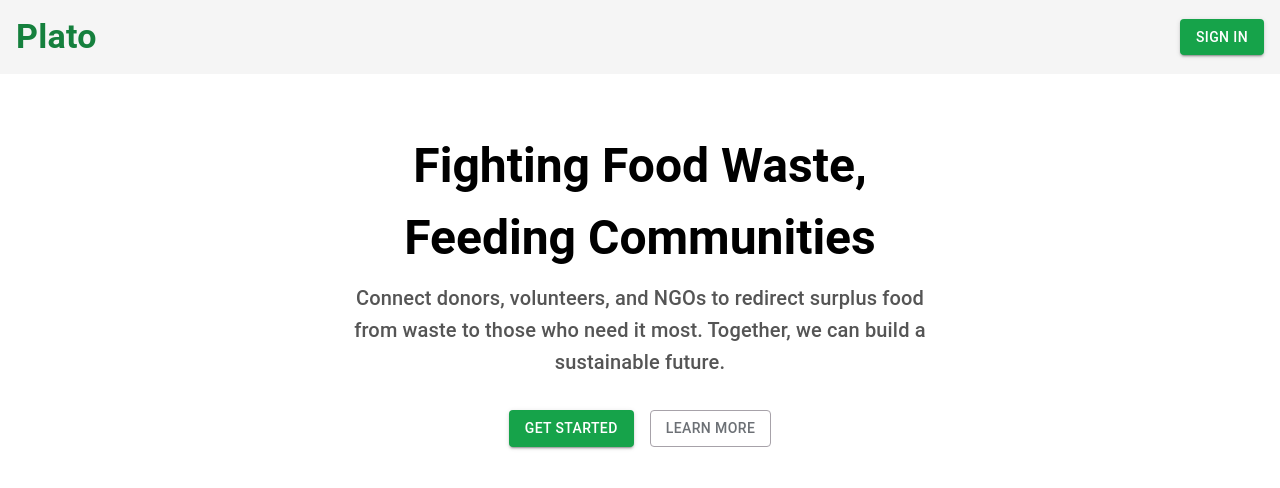
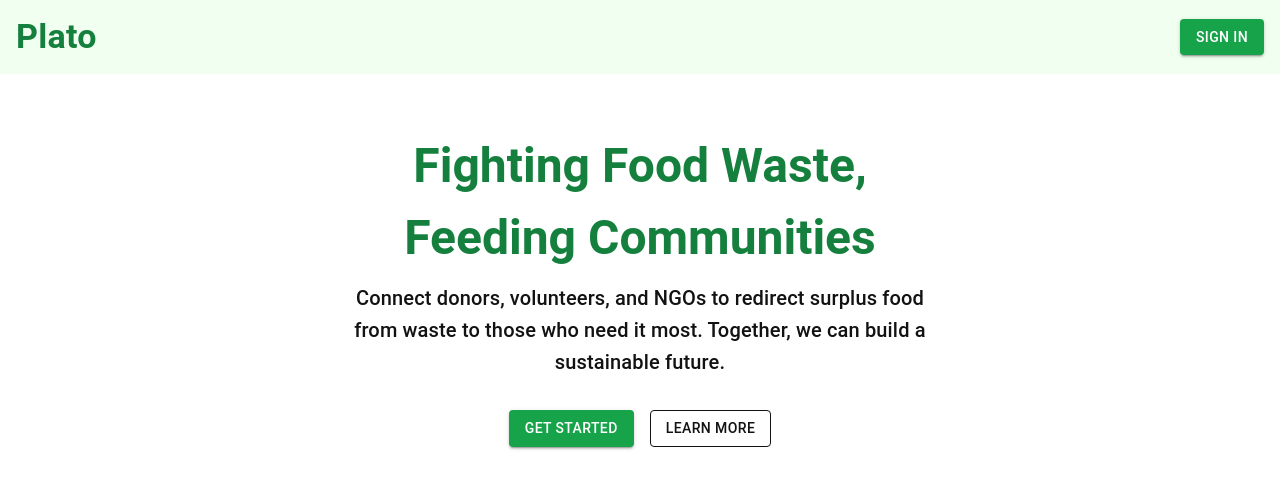
Before and after one commit to RealAakashGupta/PLATO, a React (Create React App) app in the folder frontend/: page / in a window 1280 px wide. Shown: the top 488 px of the page. Built offline with nearby package versions, Linux system fonts and the light colour scheme; some icons are missing.

Commit message:
Added theme toggle

```diff
--- a/frontend/src/components/DarkModeToggle.tsx
+++ b/frontend/src/components/DarkModeToggle.tsx
@@ -1,5 +1,5 @@
 import React from 'react'
-import { IconButton } from "@mui/material";
+import { IconButton, Tooltip } from "@mui/material";
 import DarkModeIcon from "@mui/icons-material/DarkMode";
 import SunnyIcon from "@mui/icons-material/Sunny";
 
@@ -11,9 +11,11 @@ interface DarkModeToggleProps {
 
 const DarkModeToggle: React.FC<DarkModeToggleProps> = ({ mode, onToggle }) => {
   return (
+    <Tooltip title={mode === "light" ? "Switch to Dark Mode" : "Switch to Light Mode"}>
     <IconButton onClick={onToggle} color="inherit">
       {mode === "light" ? <DarkModeIcon /> : <SunnyIcon />}
     </IconButton>
+    </Tooltip>
   );
 };
 
--- a/frontend/src/components/LandingPageNavbar.tsx
+++ b/frontend/src/components/LandingPageNavbar.tsx
@@ -1,36 +1,47 @@
-import React from "react";
+import React, { useState } from "react";
 import { Box, Typography } from "@mui/material";
 import SignInButton from "./SignInButton";
 import DarkModeToggle from "./DarkModeToggle";
+import theme from "../theme";
 
 interface LandingPageNavbarProps {
   onOpenAuth: () => void;
+  darkMode: boolean;
+  onToggle: () => void;
 }
 
 const LandingPageNavbar: React.FC<LandingPageNavbarProps> = ({
   onOpenAuth,
+  darkMode,
+  onToggle
 }) => {
+
+  const currentTheme = darkMode ? theme.dark : theme.light;
+
   return (
-    <Box sx={{ backgroundColor: "#ffff" }}>
+    <Box sx={{
+      backgroundColor: currentTheme.background,
+      color: currentTheme.text
+    }}>
       <Box
         sx={{
           display: "flex",
           justifyContent: "space-between",
           alignItems: "center",
           padding: "1rem",
-          backgroundColor: "#f5f5f5",
+          backgroundColor: currentTheme.navbarBackground,
           flexDirection: "row",
         }}>
         <Typography
           variant="h4"
           component="h2"
-          sx={{ fontWeight: "bold", color: "#15803d" }}>
+          sx={{ fontWeight: "bold", color: currentTheme.primary }}>
           {/* < className="h-8 w-8 text-green-600" /> */}
           Plato
         </Typography>
 
         <Box sx={{ display: "flex", alignItems: "center", gap: 2 }}>
-          <DarkModeToggle mode="light" onToggle={() => {}} />
+          <DarkModeToggle mode={darkMode ? "dark" : "light"} onToggle={onToggle} />
           <SignInButton onOpenAuth={onOpenAuth} signInText="Sign In" />
         </Box>
       </Box>
--- a/frontend/src/pages/LandingPage.tsx
+++ b/frontend/src/pages/LandingPage.tsx
@@ -1,31 +1,33 @@
-import React from 'react'
+import React, { useState } from 'react'
 import LandingPageNavbar from '../components/LandingPageNavbar'
 import { Typography, Box, Button } from '@mui/material';
 import SignInButton from '../components/SignInButton';
+import theme from '../theme';
 
 interface LandingPageProps {
   onOpenAuth: () => void;
 }
 
-const getStarted = (onOpenAuth: () => void) => {
+const getStarted = (onOpenAuth: () => void, darkMode: boolean) => {
+  const currentTheme = darkMode ? theme.dark : theme.light;
   return (
-    <Box sx={{ textAlign: "center", mt: 8 }}>
+    <Box sx={{ textAlign: "center", mt: 8, color: currentTheme.text }}>
       <Box>
         <Typography
           variant="h3"
           component="h1"
-          sx={{ fontWeight: "bold", mb: 2 }}>
+          sx={{ fontWeight: "bold", mb: 2, color: currentTheme.primary }}>
           Fighting Food Waste,
         </Typography>
         <Typography
           variant="h3"
           component="h1"
-          sx={{ fontWeight: "bold", mb: 2 }}>
+          sx={{ fontWeight: "bold", mb: 2, color: currentTheme.primary }}>
           Feeding Communities
         </Typography>
       </Box>
       <Box sx={{ mt: 4, maxWidth: 600, margin: "0 auto" }}>
-        <Typography variant="h6" component="p" sx={{ color: "#555" }}>
+        <Typography variant="h6" component="p" sx={{ color: currentTheme.text }}>
           Connect donors, volunteers, and NGOs to redirect surplus food from
           waste to those who need it most. Together, we can build a sustainable
           future.
@@ -37,10 +39,10 @@ const getStarted = (onOpenAuth: () => void) => {
         <Button
           variant="outlined"
           sx={{
-            bgcolor: "#ffff",
-            borderColor: "#A7A2A9",
-            color: "#6C7075",
-            "&:hover": { bgcolor: "#A7A2A9", borderColor: "#ffff", color: "#ffff"},
+            bgcolor: currentTheme.background,
+            borderColor: currentTheme.text,
+            color: currentTheme.text,
+            "&:hover": { bgcolor: currentTheme.text, borderColor: currentTheme.background, color: currentTheme.background },
           }}>
           Learn More
         </Button>
@@ -49,12 +51,19 @@ const getStarted = (onOpenAuth: () => void) => {
   );
 };
 
-const LandingPage: React.FC<LandingPageProps> = ({ onOpenAuth }) =>{
+const LandingPage: React.FC<LandingPageProps> = ({ onOpenAuth }) => {
+  const [darkMode, setDarkMode] = useState(false);
+
+  const handleToggle = () => {
+    setDarkMode((prevMode) => !prevMode);
+    document.body.style.backgroundColor = darkMode
+      ? theme.light.background
+      : theme.dark.background;
+  };
   return (
     <div>
-      <LandingPageNavbar onOpenAuth={onOpenAuth} />
-          <Box sx={{ textAlign: "center", mt: 8 }}>{getStarted(onOpenAuth)}</Box>
-
+      <LandingPageNavbar onOpenAuth={onOpenAuth} darkMode={darkMode} onToggle={handleToggle} />
+      <Box sx={{ textAlign: "center", mt: 8 }}>{getStarted(onOpenAuth, darkMode)}</Box>
     </div>
   );
 }
--- /dev/null
+++ b/frontend/src/theme.ts
@@ -0,0 +1,16 @@
+const theme = {
+  light: {
+    background: "#ffffff94",
+    text: "#121212",
+    navbarBackground: "#f0ffefff",
+    primary: "#15803d",
+  },
+  dark: {
+    background: "#121212",
+    text: "#ffffff",
+    navbarBackground: "#333333",
+    primary: "#4caf50",
+  },
+};
+
+export default theme;
```
Also changed, not shown: 1 other file (tests, documents, lock files or other folders).
